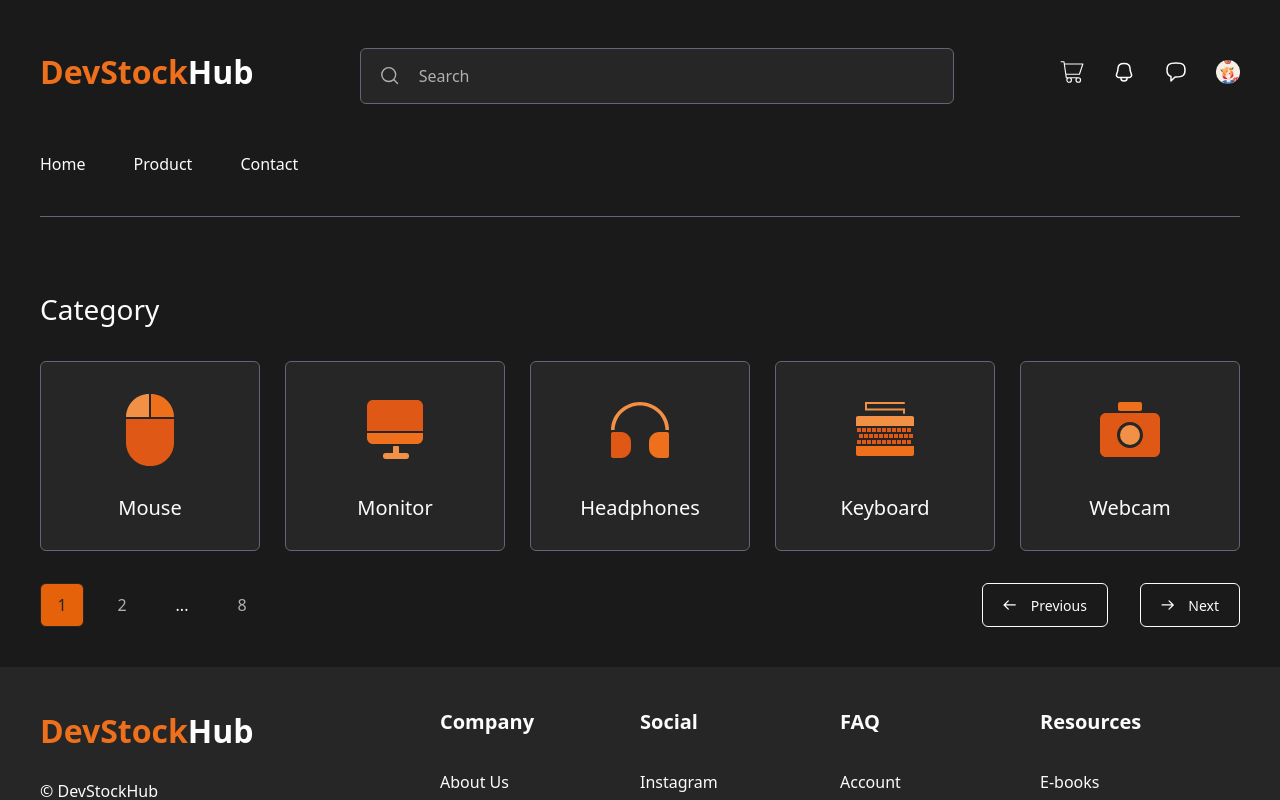
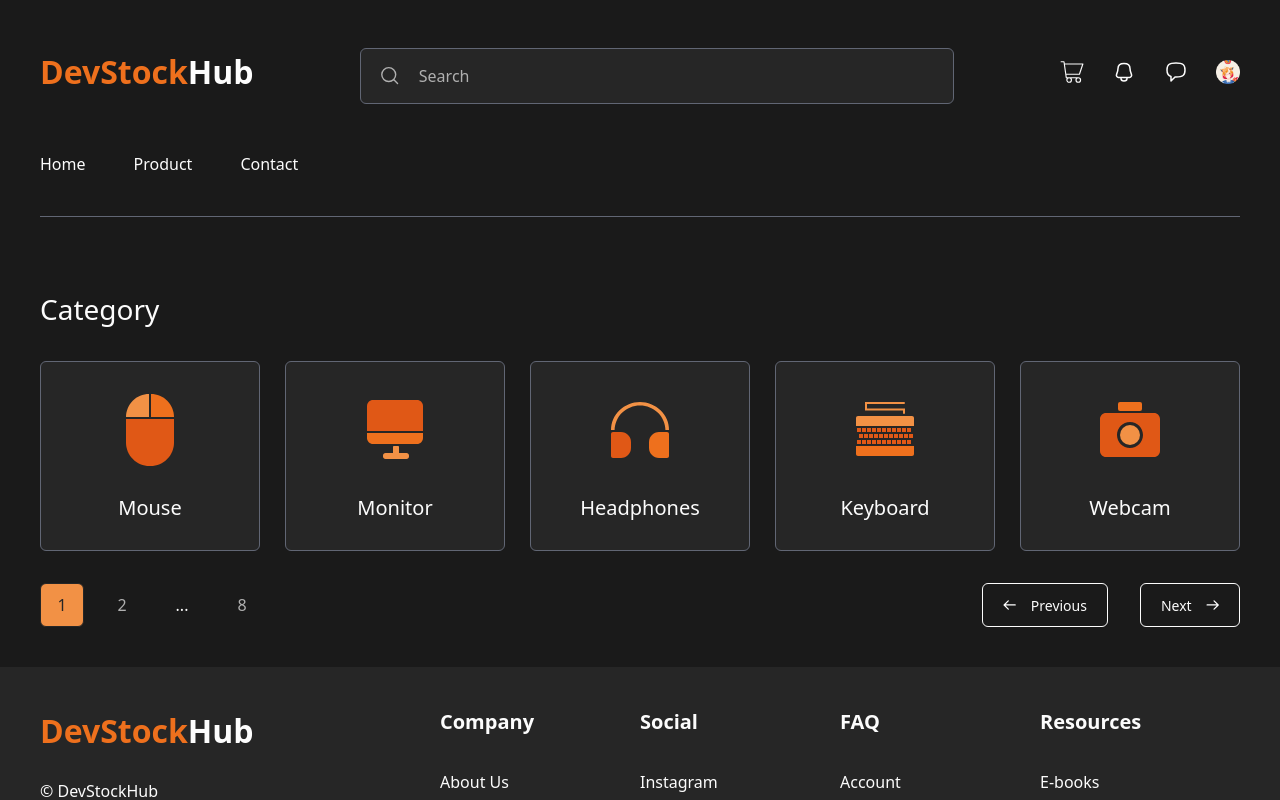
Before and after one commit to kozlofski/mod3_shop, a Next.js app: page /componentLab in a window 1280 px wide. Shown: the top 800 px of the page. Built offline with nearby package versions, Linux system fonts and the light colour scheme.

Commit message:
pagination little fix

```diff
--- a/components/compoundComponents/Pagination.tsx
+++ b/components/compoundComponents/Pagination.tsx
@@ -71,8 +71,8 @@ const Pagination = ({ currentPage, totalPages }: PaginationProps) => {
                     Previous
                 </Button>
                 <Button className="btn btn-m btn-stoke btn-white" onClick={() => page < totalPages && setPage(prev => prev + 1)}>
+                    Next
                     <span className="w-[13.33px] stroke-white"><RightArrowIcon /></span>
-                    Next
                 </Button>
             </div>
 
--- a/styles/buttons.css
+++ b/styles/buttons.css
@@ -36,9 +36,9 @@
     }
 
     .btn-pag-current {
-        @apply text-current-btn-txt;
+        @apply text-current-pag-btn-txt;
 
-        @apply bg-fullBtnBg;
+        @apply bg-current-pag-btn-bg;
 
         @variant hover {
             @apply bg-fullBtnBgHover;
@@ -54,7 +54,7 @@
     }
 
     .btn-pag-inactive {
-        @apply text-inactive-btn;
+        @apply text-inactive-pag-btn;
 
         @apply bg-transparent;
         @apply px-0;
--- a/styles/theme.css
+++ b/styles/theme.css
@@ -117,6 +117,7 @@
     --color-progress-bar-indicator: #EE701D;
 
     /* pagination */
-    --color-current-btn-txt: #262626;
-    --color-inactive-btn: #B0B0B0;
+    --color-current-pag-btn-bg: #F29145;
+    --color-current-pag-btn-txt: #262626;
+    --color-inactive-pag-btn: #B0B0B0;
 }
```
